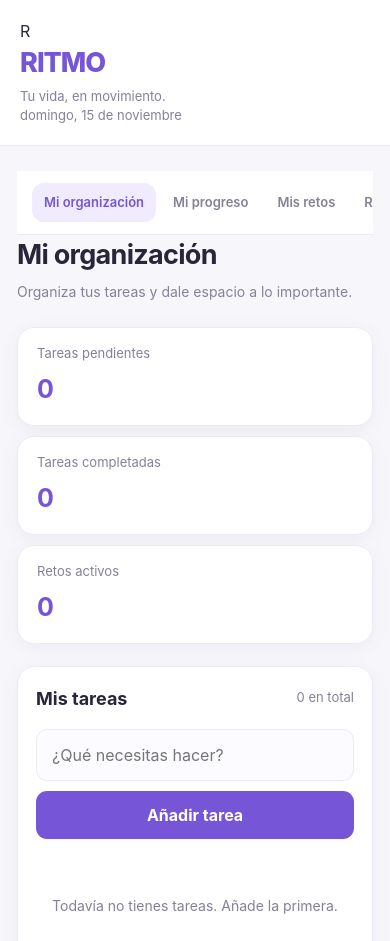
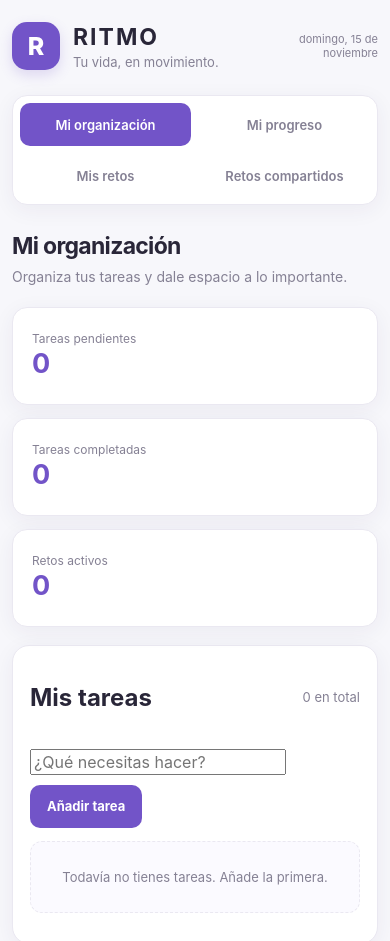
Before and after one commit to gleisygayar22-beep/ritmo-app, a plain HTML site: page index.html in a window 390 px wide. Shown: the top 941 px of the page. Drawn offline with Linux system fonts and the light colour scheme.

Commit message:
Update style.css

```diff
--- a/style.css
+++ b/style.css
@@ -1,14 +1,15 @@
 :root {
-  --primary: #7656d6;
-  --primary-dark: #6040bd;
-  --primary-light: #f0ebff;
+  --purple: #7254c8;
+  --purple-dark: #5d42ae;
+  --purple-light: #f0ecfb;
   --background: #f7f7fb;
-  --surface: #ffffff;
-  --text: #29263a;
-  --muted: #858196;
-  --border: #eceaf2;
-  --success: #35a879;
-  --shadow: 0 4px 18px rgba(44, 32, 85, 0.06);
+  --white: #ffffff;
+  --text: #292638;
+  --muted: #858194;
+  --border: #eae8f1;
+  --green: #269b70;
+  --red: #d85b68;
+  --shadow: 0 5px 22px rgba(43, 30, 85, 0.06);
 }
 
 * {
@@ -17,138 +18,127 @@
 
 body {
   margin: 0;
-  font-family: Inter, -apple-system, BlinkMacSystemFont, "Segoe UI", sans-serif;
   background: var(--background);
   color: var(--text);
-  line-height: 1.5;
+  font-family: Inter, -apple-system, BlinkMacSystemFont, "Segoe UI", sans-serif;
 }
 
-button,
-input {
+button, input, select {
   font: inherit;
 }
 
-header {
-  background: var(--surface);
-  border-bottom: 1px solid var(--border);
-  padding: 22px 6%;
+button {
+  cursor: pointer;
 }
 
-header h1 {
-  margin: 0;
-  color: var(--primary);
-  font-size: 27px;
-  font-weight: 800;
-  letter-spacing: -1px;
+.app-shell {
+  width: min(100% - 36px, 1050px);
+  margin: 0 auto;
+  padding: 34px 0 25px;
 }
 
-header p {
+.app-header {
+  display: flex;
+  align-items: center;
+  justify-content: space-between;
+  gap: 20px;
+  margin-bottom: 35px;
+}
+
+.brand {
+  display: flex;
+  align-items: center;
+  gap: 13px;
+}
+
+.brand-mark {
+  display: grid;
+  place-items: center;
+  width: 48px;
+  height: 48px;
+  border-radius: 15px;
+  background: var(--purple);
+  color: white;
+  font-size: 25px;
+  font-weight: 800;
+  box-shadow: 0 5px 13px rgba(114, 84, 200, 0.2);
+}
+
+.brand h1 {
+  margin: 0;
+  font-size: 23px;
+  letter-spacing: 2px;
+}
+
+.brand p {
   margin: 3px 0 0;
   color: var(--muted);
   font-size: 13px;
 }
 
-nav {
-  display: flex;
-  gap: 10px;
-  padding: 16px 6%;
-  background: var(--surface);
-  border-bottom: 1px solid var(--border);
-  overflow-x: auto;
+.header-date {
+  color: var(--muted);
+  font-size: 13px;
+  text-align: right;
 }
 
-nav button,
-[data-section] {
+.navigation {
+  display: grid;
+  grid-template-columns: repeat(4, 1fr);
+  gap: 8px;
+  padding: 7px;
+  background: var(--white);
+  border: 1px solid var(--border);
+  border-radius: 15px;
+  box-shadow: var(--shadow);
+}
+
+.nav-button {
+  min-height: 45px;
+  padding: 10px 8px;
   border: 0;
+  border-radius: 10px;
   background: transparent;
   color: var(--muted);
-  padding: 11px 17px;
-  border-radius: 12px;
+  font-size: 13px;
   font-weight: 600;
-  white-space: nowrap;
-  cursor: pointer;
   transition: 0.2s;
 }
 
-nav button:hover,
-[data-section]:hover {
-  background: var(--primary-light);
-  color: var(--primary);
+.nav-button:hover {
+  background: var(--purple-light);
+  color: var(--purple);
 }
 
-nav button.active,
-[data-section].active {
-  background: var(--primary-light);
-  color: var(--primary);
+.nav-button.active {
+  background: var(--purple);
+  color: white;
 }
 
-main {
-  width: 100%;
-  max-width: 1050px;
-  margin: 0 auto;
-  padding: 32px 6%;
+.page-heading {
+  margin: 35px 0 22px;
 }
 
-#page-title {
-  margin: 0 0 5px;
+.page-heading h2 {
+  margin: 0;
   font-size: 27px;
   font-weight: 750;
   letter-spacing: -0.7px;
 }
 
-#page-description {
-  margin: 0 0 25px;
+.page-heading p {
+  margin: 8px 0 0;
   color: var(--muted);
   font-size: 14px;
 }
 
-#today {
-  color: var(--muted);
-  font-size: 13px;
-}
-
-.stats-grid {
-  display: grid;
-  grid-template-columns: repeat(3, minmax(0, 1fr));
-  gap: 15px;
-  margin-bottom: 22px;
-}
-
-.stat-card {
-  background: var(--surface);
+.panel {
+  margin-bottom: 18px;
+  padding: 23px;
+  background: var(--white);
   border: 1px solid var(--border);
   border-radius: 17px;
-  padding: 21px;
   box-shadow: var(--shadow);
-}
-
-.stat-card span {
-  display: block;
-  color: var(--muted);
-  font-size: 13px;
-  margin-bottom: 8px;
-}
-
-.stat-card strong {
-  display: block;
-  color: var(--primary);
-  font-size: 30px;
-  font-weight: 750;
-}
-
-.panel {
-  background: var(--surface);
-  border: 1px solid var(--border);
-  border-radius: 18px;
-  padding: 24px;
-  margin-bottom: 20px;
-  box-shadow: var(--shadow);
-}
-
-.panel h2 {
-  margin: 0 0 17px;
-  font-size: 18px;
-  font-weight: 700;
 }
 
 .panel-heading {
@@ -159,8 +149,9 @@ main {
   margin-bottom: 17px;
 }
 
-.panel-heading h2 {
+.panel-heading h3 {
   margin: 0;
+  font-size: 16px;
 }
 
 .muted {
@@ -170,191 +161,276 @@ main {
 
 .task-form {
   display: flex;
+  flex-wrap: wrap;
   gap: 10px;
-  margin-bottom: 20px;
 }
 
-.task-form input,
-.field,
-#challenge-input,
-#shared-input {
-  width: 100%;
+.field {
+  display: flex;
+  flex-direction: column;
+  gap: 7px;
   min-width: 0;
-  padding: 13px 15px;
-  border: 1px solid var(--border);
-  border-radius: 11px;
-  background: #fcfbff;
-  color: var(--text);
-  outline: none;
+  margin-bottom: 12px;
 }
 
-.task-form input:focus,
-.field:focus,
-#challenge-input:focus,
-#shared-input:focus {
-  border-color: var(--primary);
-  box-shadow: 0 0 0 3px rgba(118, 86, 214, 0.1);
+.field label {
+  color: var(--muted);
+  font-size: 12px;
+  font-weight: 600;
+}
+
+.field input,
+.field select,
+.task-input,
+.challenge-input {
+  width: 100%;
+  min-height: 44px;
+  padding: 11px 13px;
+  border: 1px solid var(--border);
+  border-radius: 10px;
+  outline: none;
+  background: white;
+  color: var(--text);
+}
+
+.field input:focus,
+.field select:focus,
+.task-input:focus,
+.challenge-input:focus {
+  border-color: var(--purple);
+  box-shadow: 0 0 0 3px var(--purple-light);
+}
+
+.task-input {
+  flex: 1 1 230px;
+}
+
+.primary-btn,
+.secondary-btn {
+  min-height: 43px;
+  padding: 10px 17px;
+  border: 0;
+  border-radius: 10px;
+  font-size: 13px;
+  font-weight: 650;
 }
 
 .primary-btn {
-  border: 0;
-  border-radius: 11px;
-  padding: 12px 19px;
-  background: var(--primary);
+  background: var(--purple);
   color: white;
-  font-weight: 650;
-  cursor: pointer;
-  white-space: nowrap;
-  transition: 0.2s;
 }
 
 .primary-btn:hover {
-  background: var(--primary-dark);
+  background: var(--purple-dark);
 }
 
 .secondary-btn {
-  border: 1px solid var(--primary);
-  border-radius: 10px;
-  padding: 9px 14px;
-  background: var(--primary-light);
-  color: var(--primary);
-  font-weight: 600;
+  background: var(--purple-light);
+  color: var(--purple);
+}
+
+.secondary-btn:hover {
+  background: #e7e0f8;
+}
+
+.details-toggle {
+  display: inline-flex;
+  align-items: center;
+  gap: 7px;
+  margin: 12px 0;
+  padding: 5px 0;
+  border: 0;
+  background: transparent;
+  color: var(--purple);
+  font-size: 13px;
+  font-weight: 650;
+}
+
+.details-fields {
+  display: grid;
+  grid-template-columns: repeat(3, minmax(0, 1fr));
+  gap: 12px;
+  width: 100%;
+}
+
+.task-list {
+  display: grid;
+  gap: 10px;
+}
+
+.task,
+.challenge {
+  display: flex;
+  align-items: center;
+  gap: 12px;
+  padding: 14px;
+  border: 1px solid var(--border);
+  border-radius: 12px;
+  background: white;
+}
+
+.task-check {
+  width: 19px;
+  height: 19px;
+  flex-shrink: 0;
+  accent-color: var(--purple);
   cursor: pointer;
 }
 
-.task-list {
-  display: flex;
-  flex-direction: column;
-  gap: 9px;
+.task-content {
+  flex: 1;
+  min-width: 0;
 }
 
-.task {
-  display: flex;
-  align-items: center;
-  gap: 12px;
-  padding: 13px 14px;
-  background: #fbfaff;
-  border: 1px solid var(--border);
-  border-radius: 12px;
-}
-
-.task input[type="checkbox"] {
-  width: 18px;
-  height: 18px;
-  accent-color: var(--primary);
-  flex-shrink: 0;
-}
-
-.task span {
-  flex: 1;
+.task-title {
+  font-size: 14px;
+  font-weight: 600;
   overflow-wrap: anywhere;
 }
 
-.task.done span {
+.task.done .task-title {
   color: var(--muted);
   text-decoration: line-through;
 }
 
-.delete-task {
+.task-meta {
+  display: flex;
+  flex-wrap: wrap;
+  gap: 7px;
+  margin-top: 7px;
+}
+
+.category-chip,
+.meta-chip {
+  padding: 4px 8px;
+  border-radius: 20px;
+  background: var(--purple-light);
+  color: var(--purple);
+  font-size: 11px;
+}
+
+.delete-btn {
+  padding: 7px;
   border: 0;
   background: transparent;
-  color: #a39caf;
-  padding: 5px 9px;
-  border-radius: 8px;
-  cursor: pointer;
+  color: var(--muted);
+  font-size: 17px;
 }
 
-.delete-task:hover {
-  background: #fff0f0;
-  color: #d95353;
+.delete-btn:hover {
+  color: var(--red);
 }
 
 .empty {
-  padding: 22px 10px;
+  padding: 27px 15px;
+  color: var(--muted);
   text-align: center;
-  color: var(--muted);
-  font-size: 14px;
+  font-size: 13px;
+  background: #fbfaff;
+  border: 1px dashed var(--border);
+  border-radius: 12px;
 }
 
-.challenge {
-  padding: 17px;
-  margin-top: 12px;
-  border: 1px solid var(--border);
-  border-radius: 13px;
-  background: #fbfaff;
+.stats-grid {
+  display: grid;
+  grid-template-columns: repeat(3, 1fr);
+  gap: 13px;
+  margin-bottom: 18px;
 }
 
-.challenge strong {
+.stat-card {
+  padding: 19px;
+  background: white;
+  border: 1px solid var(--border);
+  border-radius: 15px;
+  box-shadow: var(--shadow);
+}
+
+.stat-card strong {
   display: block;
   margin-bottom: 5px;
+  color: var(--purple);
+  font-size: 27px;
 }
 
-.challenge p {
+.stat-card span {
   color: var(--muted);
-  font-size: 13px;
+  font-size: 12px;
 }
 
 .progress-track {
+  width: 100%;
   height: 10px;
-  margin: 16px 0;
-  background: #eeeaf7;
+  overflow: hidden;
   border-radius: 20px;
-  overflow: hidden;
+  background: #eeeaf6;
 }
 
 .progress-fill {
   height: 100%;
-  background: linear-gradient(90deg, #9678ec, #6c4bc8);
-  border-radius: 20px;
-  transition: width 0.3s;
+  border-radius: inherit;
+  background: var(--purple);
+  transition: width 0.3s ease;
 }
 
-form {
-  width: 100%;
+.challenge-form {
+  display: flex;
+  flex-wrap: wrap;
+  gap: 10px;
+}
+
+.challenge-input {
+  flex: 1 1 220px;
+}
+
+.app-footer {
+  padding: 25px 0 5px;
+  color: #aaa6b6;
+  font-size: 11px;
+  text-align: center;
 }
 
 @media (max-width: 650px) {
-  header {
-    padding: 19px 20px;
+  .app-shell {
+    width: min(100% - 24px, 1050px);
+    padding-top: 22px;
   }
 
-  nav {
-    padding: 12px 15px;
-    gap: 5px;
+  .app-header {
+    margin-bottom: 25px;
   }
 
-  nav button,
-  [data-section] {
-    padding: 10px 12px;
-    font-size: 13px;
+  .navigation {
+    grid-template-columns: repeat(2, 1fr);
   }
 
-  main {
-    padding: 25px 17px;
+  .nav-button {
+    min-height: 43px;
+  }
+
+  .page-heading {
+    margin-top: 27px;
+  }
+
+  .page-heading h2 {
+    font-size: 23px;
+  }
+
+  .panel {
+    padding: 17px;
+  }
+
+  .details-fields {
+    grid-template-columns: 1fr;
+    gap: 0;
   }
 
   .stats-grid {
     grid-template-columns: 1fr;
-    gap: 10px;
   }
 
-  .stat-card {
-    padding: 16px 19px;
+  .header-date {
+    max-width: 110px;
+    font-size: 11px;
   }
-
-  .stat-card strong {
-    font-size: 25px;
-  }
-
-  .panel {
-    padding: 18px;
-  }
-
-  .task-form {
-    flex-direction: column;
-  }
-
-  .task-form .primary-btn {
-    width: 100%;
-  }
-  }
+}
```
